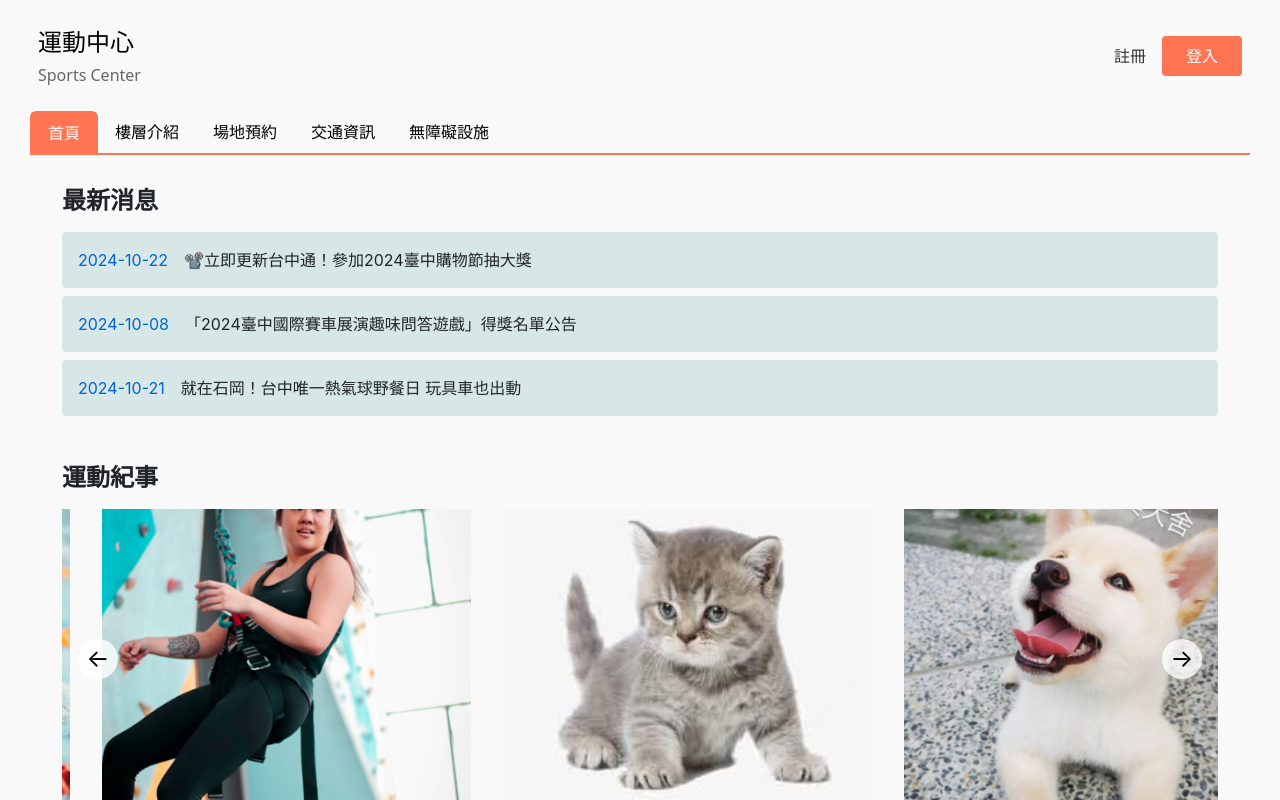
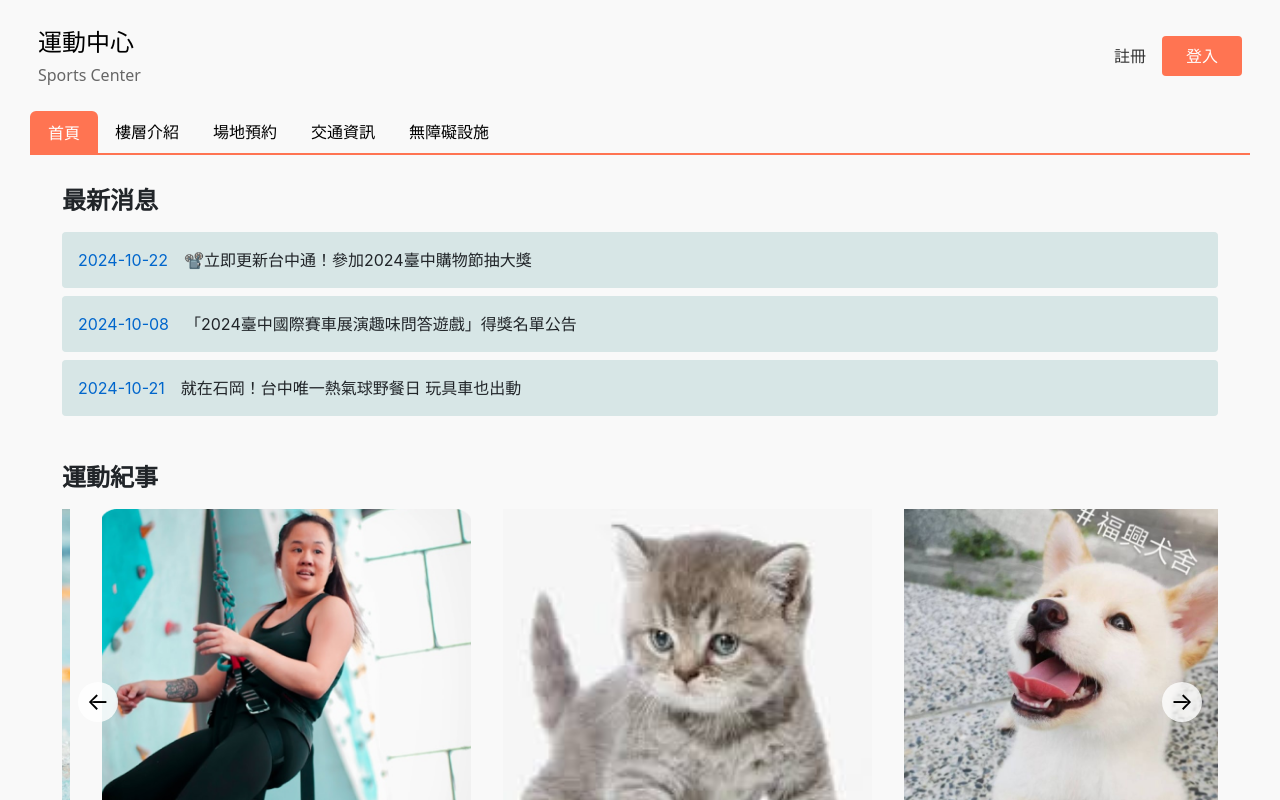
Before and after one commit to D1204480/sport_reservation_frontend, a Vue app in the folder sport_frontend/: page / in a window 1280 px wide. Shown: the top 800 px of the page. Built offline with nearby package versions, Linux system fonts and the light colour scheme.

Commit message:
Update HomeView.vue

```diff
--- a/sport_frontend/src/views/HomeView.vue
+++ b/sport_frontend/src/views/HomeView.vue
@@ -251,7 +251,7 @@ export default {
   /* aspect-ratio: 4/3; */
   scroll-snap-align: start;
   /* width: calc(33.333% - 0.667rem); */
-  height: 300px;
+  /* height: 300px; */
   /* border: 2px solid green; */
   display: flex;
   align-items: center;
```
